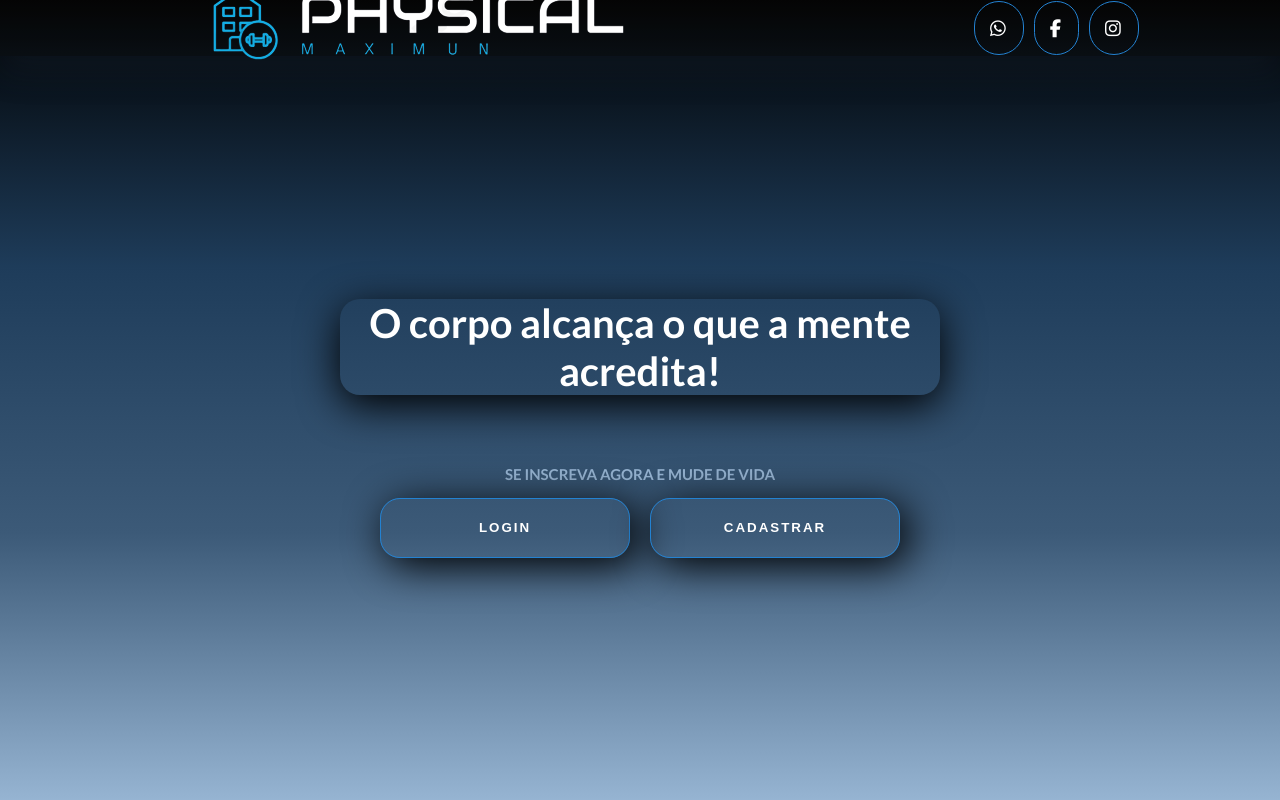
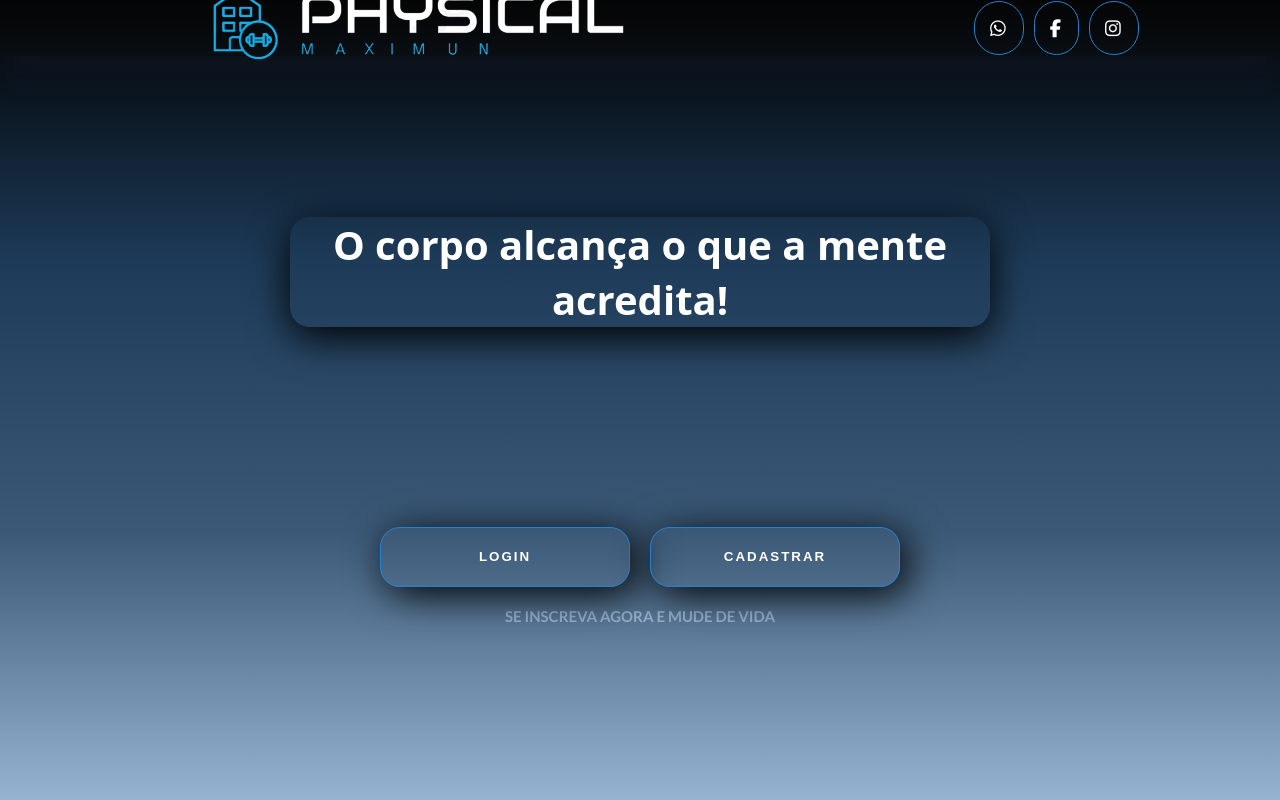
Before and after one commit to Luan-Gabriel-Brusarosco/TCC, a website: page index.html in a window 1280 px wide. Drawn offline with Linux system fonts and the light colour scheme.

Commit message:
30-10-23

```diff
--- a/index.html
+++ b/index.html
@@ -32,11 +32,12 @@
     <main>
         <div class="main-content">
             <h1 class="primary-text">O corpo alcança o que a mente acredita!</h1>
-            <h2 class="second-text">SE INSCREVA AGORA E MUDE DE VIDA</h2>
+
             <div class="btns">
                 <a class="btn-login" href="./Pglogin/pglogin.html"><button>Login</button></a>
                 <a class="btn-cadastrar" href="./Pgcadstr/pgcadastrar.html"><button>Cadastrar</button></a>
             </div>
+            <h2 class="second-text">SE INSCREVA AGORA E MUDE DE VIDA</h2>
         </div>
     </main>
 </body>
--- a/style.css
+++ b/style.css
@@ -90,11 +90,14 @@ main{
     align-items: center;
 }
 
+@import url('https://fonts.googleapis.com/css2?family=Edu+TAS+Beginner:wght@400;700&family=Noto+Sans:wght@400;700&family=Tai+Heritage+Pro:wght@400;700&display=swap');
+
 /*Textos conteudo princinpal */
 .primary-text{
-    width: 600px;
+    width: 700px;
     font-size: 4rem;
-    margin-bottom: 7rem;
+    font-family: 'Noto Sans', sans-serif;
+    margin-bottom: 20rem;
     text-align: center;
     color: white;
     border-radius: 20px;
@@ -103,7 +106,6 @@ main{
 
 .second-text {
     margin-bottom: 1.5rem;
-    font-size: 1.5rem;
     color: rgb(150, 180, 210);
     text-transform: uppercase;
 }
@@ -116,6 +118,7 @@ main{
 }
 
 .btns button{
+    margin-bottom: 2rem;
     width: 250px;
     height: 60px;
     cursor: pointer;
```
Also changed, not shown: Pglogin/fitness-stats.svg (renamed from Pglogin/fitness-animate.svg).
